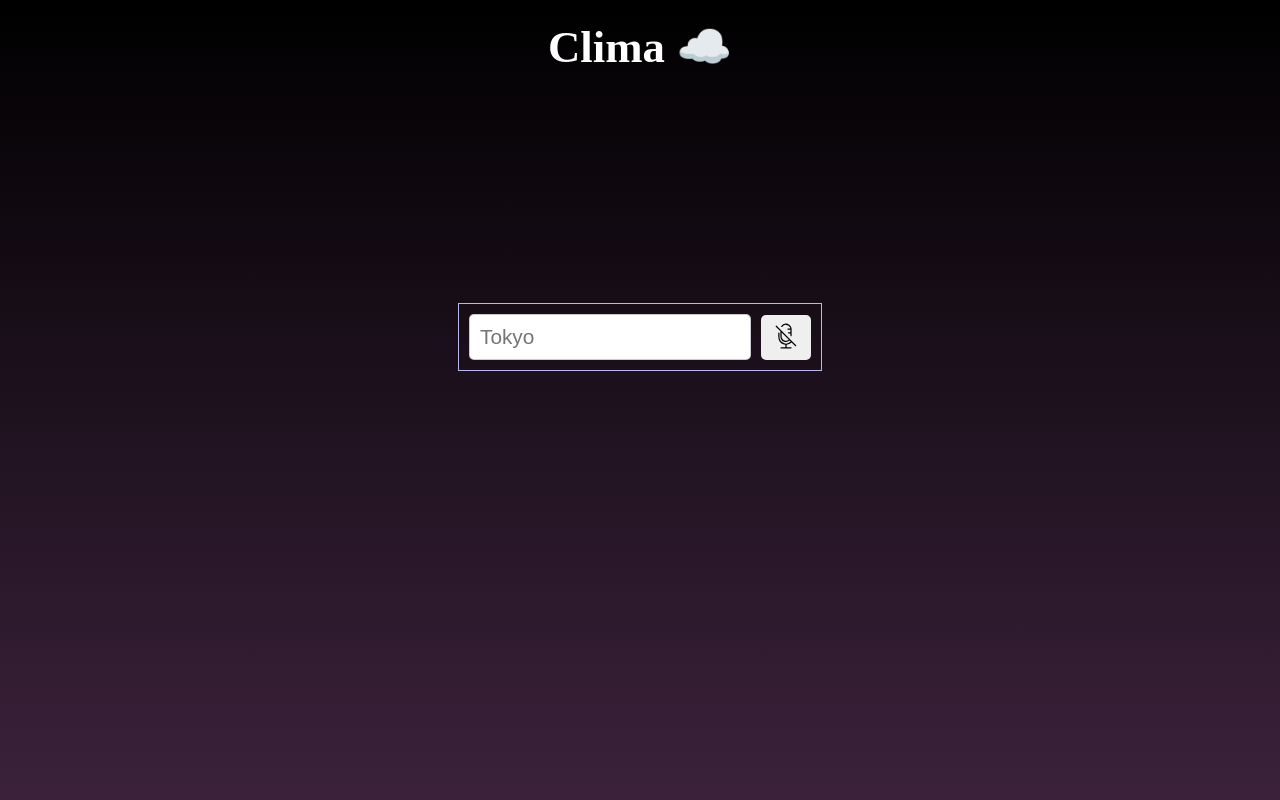
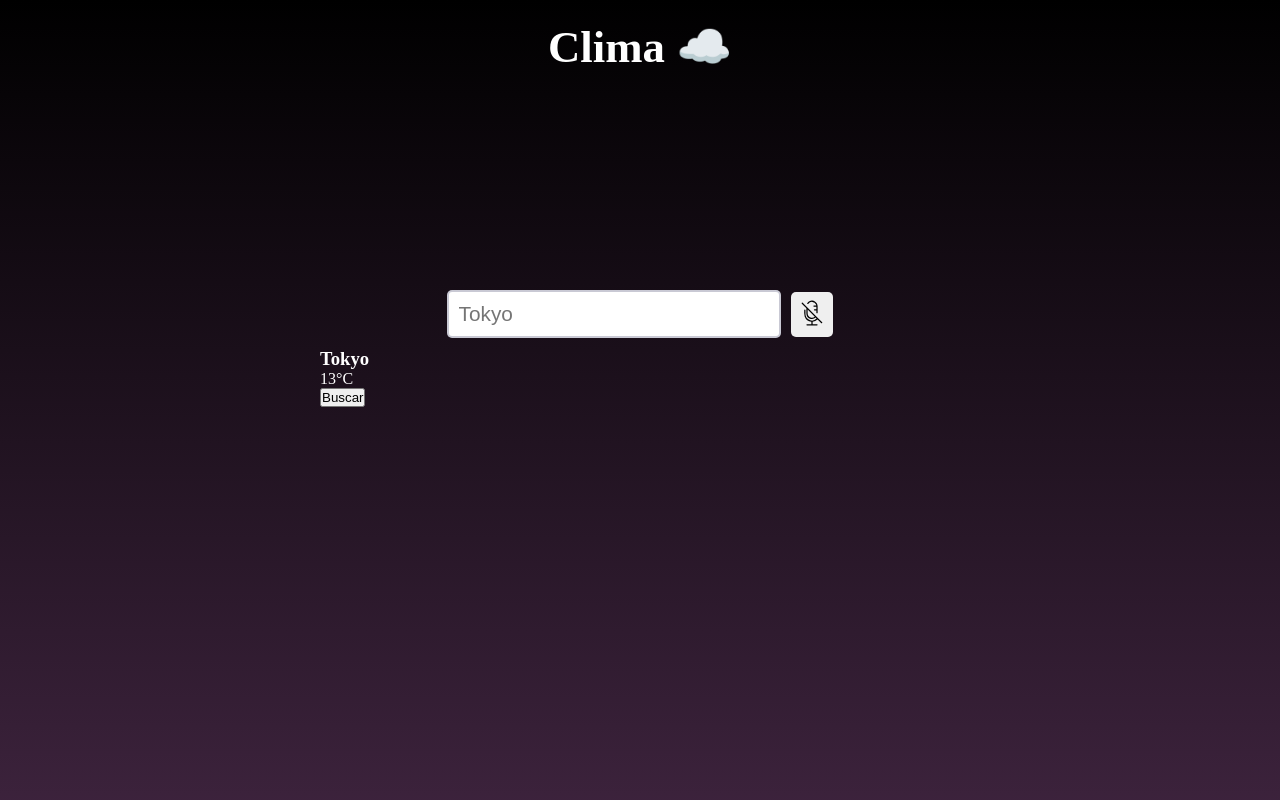
Before and after one commit to SantV7/site_climate, a React (Vite) app: page / in a window 1280 px wide. Shown: the top 800 px of the page. Built offline with nearby package versions, Linux system fonts and the light colour scheme.

Commit message:
ESTILIZANDO E APLICANDO UMA LÓGICA

```diff
--- /dev/null
+++ b/src/components/errorAlert/ErrorValue.tsx
@@ -0,0 +1,14 @@
+import styles from './errorAlert.module.scss'
+
+const ErrorValue = () => {
+  return (
+    <>
+    <div className={styles.string_alert}>
+        <h1>É necessário escrever uma cidade</h1>
+    </div>
+
+    </>
+  )
+}
+
+export default ErrorValue
--- /dev/null
+++ b/src/components/errorAlert/errorAlert.module.css
@@ -0,0 +1,17 @@
+.string_alert {
+  width: 70%;
+  position: absolute;
+  top: 20%;
+  left: 25%;
+  padding: 10px 25px;
+  height: 30vh;
+  background-color: gray;
+  border-radius: 4px;
+  box-shadow: 0px 0px 10px rgba(0, 0, 0, 0.205);
+}
+
+@media screen and (min-width: 768px) {
+  .string_alert {
+    max-width: 50%;
+  }
+}/*# sourceMappingURL=errorAlert.module.css.map */
--- /dev/null
+++ b/src/components/errorAlert/errorAlert.module.scss
@@ -0,0 +1,18 @@
+.string_alert {
+    width: 70%;
+    position: absolute;
+    top: 20%;
+    left: 25%;
+    padding: 10px 25px;
+    height: 30vh;
+    background-color: gray;
+    border-radius: 4px;
+    box-shadow: 0px 0px 10px rgba(0, 0, 0, 0.205);
+}
+
+
+@media screen and (min-width: 768px) {
+    .string_alert {
+        max-width: 50%;
+    }
+}
--- a/src/components/searchBox/SearchBox.tsx
+++ b/src/components/searchBox/SearchBox.tsx
@@ -2,10 +2,22 @@ import { useState } from "react";
 import { CiMicrophoneOn } from "react-icons/ci";
 import { CiMicrophoneOff } from "react-icons/ci";
 import styles from './searchBox.module.scss'
+import ErrorValue from "../errorAlert/ErrorValue";
 
 const SearchBox = () => {
 
   const [micOn, setMicOn] = useState<boolean>(false)
+
+  const [searchCity, setSearchCity] = useState<string>('Tokyo')
+  const [showError, setShowError] = useState<boolean>(false)
+
+  function handleSearchData() {
+    if(searchCity !== "") {
+       setShowError(true)
+    }
+  }
+
+
 
 
   return (
@@ -13,9 +25,22 @@ const SearchBox = () => {
 
     <section className={styles.climate_area}>
       <div className={styles.search_tools}>
-        <input type="text" placeholder="Tokyo"/>
+        <input onChange={(e) : void => setSearchCity(e.target.value)} type="text" placeholder={searchCity}/>
         <button className={styles.mic_btn} onClick={() : void => setMicOn(!micOn)}>{micOn ? <CiMicrophoneOn size={30} /> : <CiMicrophoneOff size={30} />}</button>
       </div>
+
+      <section>
+        <div>
+          <h3>Tokyo</h3>
+          <div>13°C</div>
+        </div>
+      </section>
+
+      <button onClick={handleSearchData}>Buscar</button>
+
+      {showError ? <ErrorValue /> : ''}
+
+
     </section>
 
     </>
--- a/src/components/searchBox/searchBox.module.css
+++ b/src/components/searchBox/searchBox.module.css
@@ -1,14 +1,14 @@
 .climate_area {
-  width: 100%;
-  min-height: 66vh;
-  display: flex;
-  align-items: center;
-  justify-content: center;
+  color: white;
+  height: 100%;
+  width: 50%;
   border-radius: 10px;
+  position: absolute;
+  top: 35%;
+  left: 25%;
 }
 
 .search_tools {
-  border: 1px solid rgb(184, 184, 235);
   display: flex;
   padding: 10px;
   gap: 10px;
@@ -16,17 +16,31 @@
   align-items: center;
 }
 .search_tools input {
-  width: 85%;
+  width: 95%;
   padding: 10px;
+  outline: none;
   font-size: 1.3rem;
+  transition: ease 0.27s;
   border-radius: 5px;
-  border: 1px solid rgba(92, 92, 124, 0.329);
+  border: 2px solid rgba(92, 92, 124, 0.329);
+}
+.search_tools input:focus {
+  border: 2px solid rgb(127, 127, 235);
 }
 .search_tools .mic_btn {
   cursor: pointer;
-  width: 15%;
   height: 100%;
   border-radius: 5px;
   border: none;
+  transition: ease 0.1s;
   padding: 6px;
+}
+.search_tools .mic_btn:hover {
+  scale: 1.02;
+}
+
+@media screen and (min-width: 768px) {
+  .search_tools > input {
+    max-width: 54%;
+  }
 }/*# sourceMappingURL=searchBox.module.css.map */
--- a/src/components/searchBox/searchBox.module.scss
+++ b/src/components/searchBox/searchBox.module.scss
@@ -1,15 +1,14 @@
 .climate_area {
-    width: 100%;
-    min-height: 66vh;
-    display: flex;
-    align-items: center;
-    justify-content: center;
-
+    color: white;
+    height: 100%;
+    width: 50%;
     border-radius: 10px;
+    position: absolute;
+    top: 35%;
+    left: 25%;
 }
 
 .search_tools {
-    border: 1px solid rgb(184, 184, 235);
     display: flex;
     padding: 10px;
     gap: 10px;
@@ -17,19 +16,36 @@
     align-items: center;
 
     input {
-        width: 85%;
+        width: 95%;
         padding: 10px;
+        outline: none;
         font-size: 1.3rem;
+        transition: ease 0.27s;
         border-radius: 5px;
-        border: 1px solid rgba(92, 92, 124, 0.329);
+        border: 2px solid rgba(92, 92, 124, 0.329);
+
+        &:focus {
+            border: 2px solid rgb(127, 127, 235);
+
+        }
     }
 
     .mic_btn {
         cursor: pointer;
-        width: 15%;
         height: 100%;
         border-radius: 5px;
         border: none;
+        transition: ease 0.1s;
         padding: 6px;
+
+        &:hover {
+            scale: 1.02;
+        }
     }
 }
+
+@media screen and (min-width: 768px) {
+    .search_tools > input {
+        max-width: 54%;
+    }
+}
--- a/src/style/global.css
+++ b/src/style/global.css
@@ -11,6 +11,8 @@ html {
 body {
     background-image: linear-gradient(to bottom, black, rgb(61, 35, 61));
     min-height: 100vh;
+    width: 100%;
+    overflow-x: hidden;
 }
 
 header {
@@ -21,3 +23,7 @@ header {
         margin-top: 20px;
     }
 }
+
+button {
+    cursor: pointer;
+}
```
Also changed, not shown: 2 other files (tests, documents, lock files or other folders).
